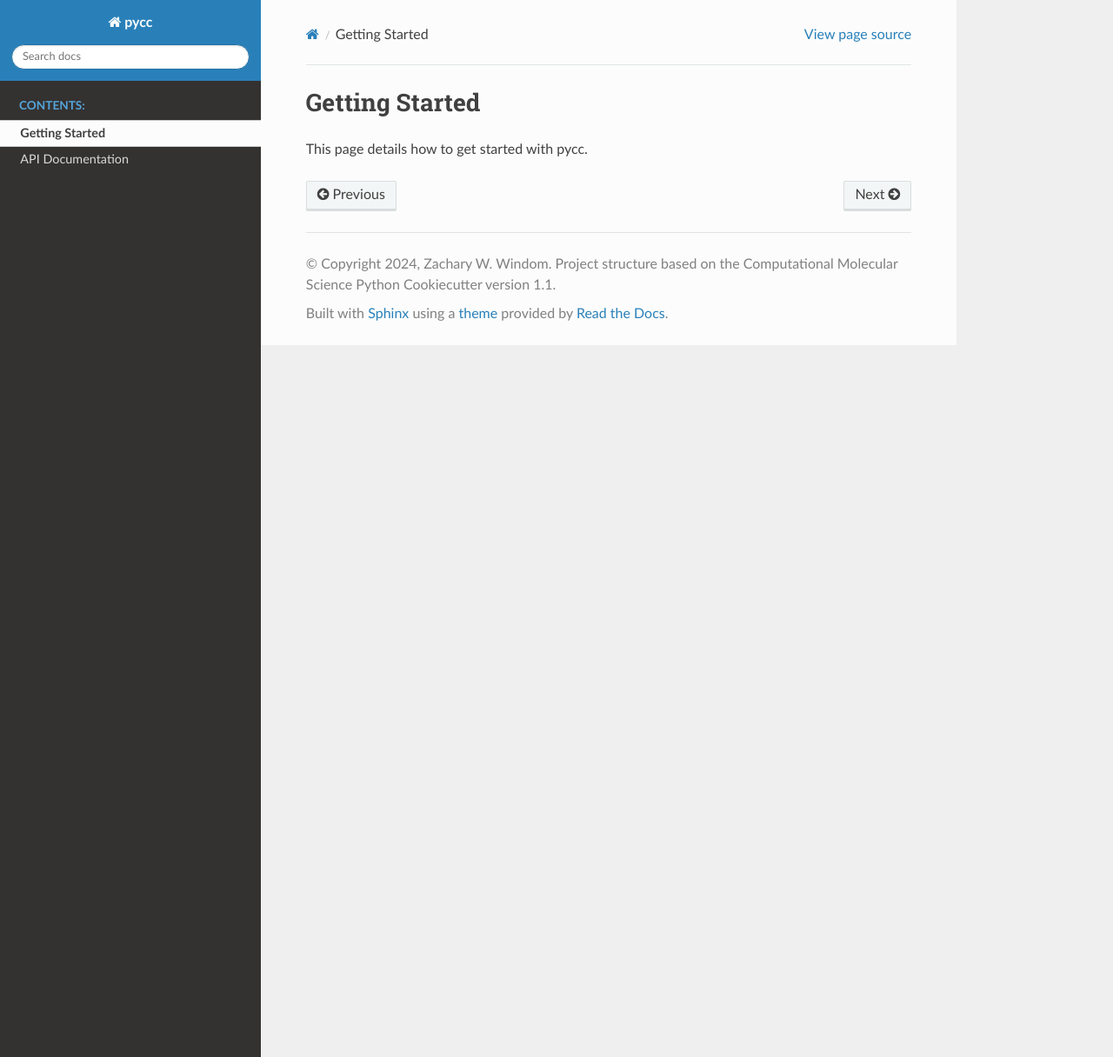
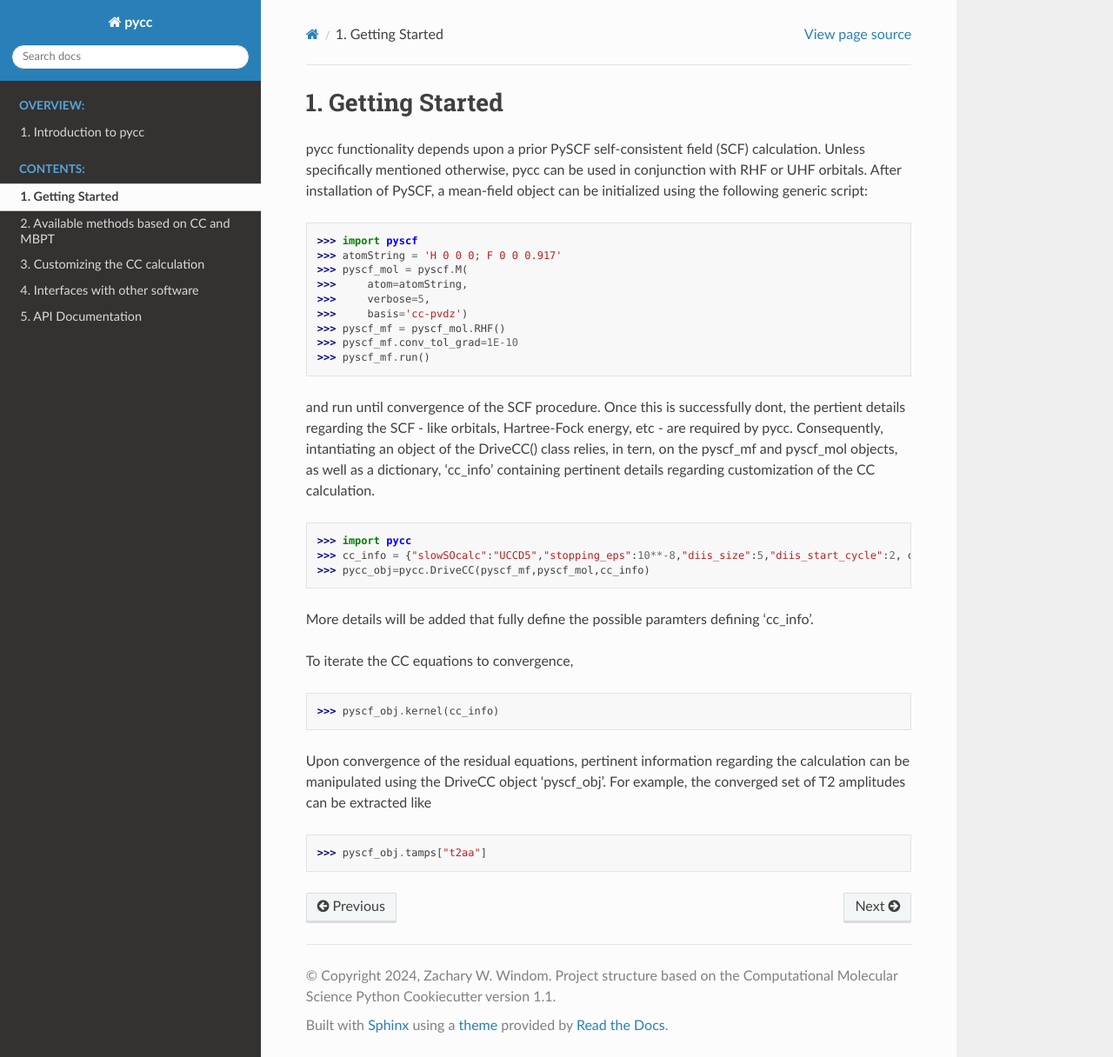
Before and after one commit to zww-4855/pycc, a Sphinx documentation site: the page built from docs/getting_started.rst, in a window 1280 px wide and 1216 px high. Shown: the whole window at 87% size. Built offline with Sphinx 7.4.7 and the Read the Docs theme 3.1.0, drawn with Linux system fonts in a browser that asks for light colours; pages that are not in the unit, such as notebooks, are missing from menus; the version number could not be read and is left out.

Commit message:
Started building documentation; long way to go here

```diff
--- /dev/null
+++ b/docs/autosummary/pycc.DriveCC.__init__.rst
@@ -0,0 +1,6 @@
+pycc.DriveCC.\_\_init\_\_
+=========================
+
+.. currentmodule:: pycc
+
+.. automethod:: DriveCC.__init__
--- /dev/null
+++ b/docs/autosummary/pycc.DriveCC.drive_rdm.rst
@@ -0,0 +1,6 @@
+pycc.DriveCC.drive\_rdm
+=======================
+
+.. currentmodule:: pycc
+
+.. automethod:: DriveCC.drive_rdm
--- /dev/null
+++ b/docs/autosummary/pycc.DriveCC.finalizeCC.rst
@@ -0,0 +1,6 @@
+pycc.DriveCC.finalizeCC
+=======================
+
+.. currentmodule:: pycc
+
+.. automethod:: DriveCC.finalizeCC
--- /dev/null
+++ b/docs/autosummary/pycc.DriveCC.kernel.rst
@@ -0,0 +1,6 @@
+pycc.DriveCC.kernel
+===================
+
+.. currentmodule:: pycc
+
+.. automethod:: DriveCC.kernel
--- /dev/null
+++ b/docs/autosummary/pycc.SetupCC.__init__.rst
@@ -0,0 +1,6 @@
+pycc.SetupCC.\_\_init\_\_
+=========================
+
+.. currentmodule:: pycc
+
+.. automethod:: SetupCC.__init__
--- /dev/null
+++ b/docs/autosummary/pycc.SetupCC.get_denomsSlow.rst
@@ -0,0 +1,6 @@
+pycc.SetupCC.get\_denomsSlow
+============================
+
+.. currentmodule:: pycc
+
+.. automethod:: SetupCC.get_denomsSlow
--- /dev/null
+++ b/docs/autosummary/pycc.SetupCC.get_integrals.rst
@@ -0,0 +1,6 @@
+pycc.SetupCC.get\_integrals
+===========================
+
+.. currentmodule:: pycc
+
+.. automethod:: SetupCC.get_integrals
--- /dev/null
+++ b/docs/autosummary/pycc.SetupCC.get_occInfo.rst
@@ -0,0 +1,6 @@
+pycc.SetupCC.get\_occInfo
+=========================
+
+.. currentmodule:: pycc
+
+.. automethod:: SetupCC.get_occInfo
--- a/docs/getting_started.rst
+++ b/docs/getting_started.rst
@@ -1,4 +1,33 @@
 Getting Started
 ===============
 
-This page details how to get started with pycc.
+
+pycc functionality depends upon a prior PySCF self-consistent field (SCF) calculation. Unless specifically mentioned otherwise, pycc can be used in conjunction with RHF or UHF orbitals. After installation of PySCF, a mean-field object can be initialized using the following generic script:
+
+
+>>> import pyscf
+>>> atomString = 'H 0 0 0; F 0 0 0.917'
+>>> pyscf_mol = pyscf.M(
+>>>     atom=atomString,
+>>>     verbose=5,
+>>>     basis='cc-pvdz')
+>>> pyscf_mf = pyscf_mol.RHF()
+>>> pyscf_mf.conv_tol_grad=1E-10
+>>> pyscf_mf.run()
+
+and run until convergence of the SCF procedure. Once this is successfully dont, the pertient details regarding the SCF - like orbitals, Hartree-Fock energy, etc - are required by pycc. Consequently, intantiating an object of the DriveCC() class relies, in tern, on the pyscf_mf and pyscf_mol objects, as well as a dictionary, 'cc_info' containing pertinent details regarding customization of the CC calculation.
+
+
+>>> import pycc
+>>> cc_info = {"slowSOcalc":"UCCD5","stopping_eps":10**-8,"diis_size":5,"diis_start_cycle":2, dropcore":1}
+>>> pycc_obj=pycc.DriveCC(pyscf_mf,pyscf_mol,cc_info)
+
+More details will be added that fully define the possible paramters defining 'cc_info'.
+
+To iterate the CC equations to convergence,
+
+>>> pyscf_obj.kernel(cc_info)
+
+Upon convergence of the residual equations, pertinent information regarding the calculation can be manipulated using the DriveCC object 'pyscf_obj'. For example, the converged set of T2 amplitudes can be extracted like
+
+>>> pyscf_obj.tamps["t2aa"]
--- /dev/null
+++ b/docs/into_pycc.rst
@@ -0,0 +1,6 @@
+Introduction to pycc
+====================
+
+The motivation behind the pycc software is to fill the void creating by hyper-performance focused electronic structure software platforms. It has been my experience that most modern computational chemistry codes are not suitable for rapid development and testing of novel electronic structure methods. The presents quite a dilemma, as the theoretical chemist must contend with both theory development AND implementation of new ideas into software meaning there are at least two possible bottlenecks he/she must reconcile with before progress is made.
+
+pycc was conceived as an acceptable middle-ground, wherein suitable, low-rank approaches based on coupled cluster (CC) and many-body perturbation theory (MBPT) can be seemlessly integrated into the pycc workflow and rapidly explored.
--- /dev/null
+++ b/docs/method_options.rst
@@ -0,0 +1,53 @@
+Available methods based on CC and MBPT
+======================================
+
+The following is a list of currently supported, spin-orbital based traditional and unitary CC (UCC) schemes:
+
+Traditional:
+* CCD
+* CCSD
+* CCSDT
+* CCSDTq, where 'q' refers to the factorized, 5th and 6th order quadruples energy corrections (Qf)
+
+Unitary:
+* UCC3, aka LCCD
+* UCCD4, Fourth-order UCC functional comprised of only T2 operators
+* UCCSD4, Fourth-order UCC functional comprised of both T1 and T2 operators
+* UCCD5, Fifth-order UCC functional comprised of only T2 operators
+* UCCSD5, Fifth-orer UCC functional comprised of both T1 and T2 operators
+
+To use any of these methods, simply provide the string - as written - to be the value of the "slowSOcalc" key in the cc_info dictionary. As an example to run a CCSDTq calculation, which performs traditional CCSDT then performs a post hoc energy correction - based on the factorization theorem - to account for missing quadruple excitations:
+
+
+>>> atomString=f'H 0. 0. 0.0; F 0.0 0.0 1.128'
+>>> basis='dz'
+>>> pyscf_mol = pyscf.M(
+>>>    atom=atomString,
+>>>    verbose=5,
+>>>    symmetry =True,
+>>>    basis=basis)
+>>> pyscf_mf = pyscf_mol.RHF(pyscf_mol)
+>>> pyscf_mf.run()
+>>> cc_info = {"slowSOcalc":"CCSDTq"}
+>>> pycc_obj = pycc.DriveCC(pyscf_mf,pyscf_mol,pycc_info)
+>>> pycc_obj.kernel(cc_info)
+
+Customizing the CC calculation
+==============================
+Other information can be added to the cc_info dictionary for use by pycc. Using an UCCSD5 calculation as a reference point,
+
+>>> cc_info={"slowSOcalc":"UCCSD5","stopping_eps":10**-8,"diis_size":5,"diis_start_cycle":2,"dropcore":1,"dump_tamps":False,"max_iter":100}
+
+We see that the above keywords assert that:
+* The lowest-energy molecular orbital electrons are requested to be dropped from the correlation calculation
+* The stopping criteria for the CC iterations is an energy difference < 10**-8
+* There is a maximum of 5 DIIS vectors spanning the extrapolation subspace, which begin accumulating after the 2nd CC iteration
+* We have requested that the T2 amplitudes *not* be dumped to a pickle file upon convergence
+* There are a maximum of 100 CC iterations allowed for this calculation.
+
+
+If these keys are not set, appropriate defaults are used instead.
+
+
+Interfaces with other software
+==============================
```
Also changed, not shown: docs/api.rst (+11 -1 lines), docs/autosummary/pycc.DriveCC.rst (added, +23 -0 lines), docs/autosummary/pycc.SetupCC.rst (added, +20 -0 lines), docs/autosummary/pycc.pycc.rst (added, +21 -0 lines), docs/index.rst (+13 -0 lines).
